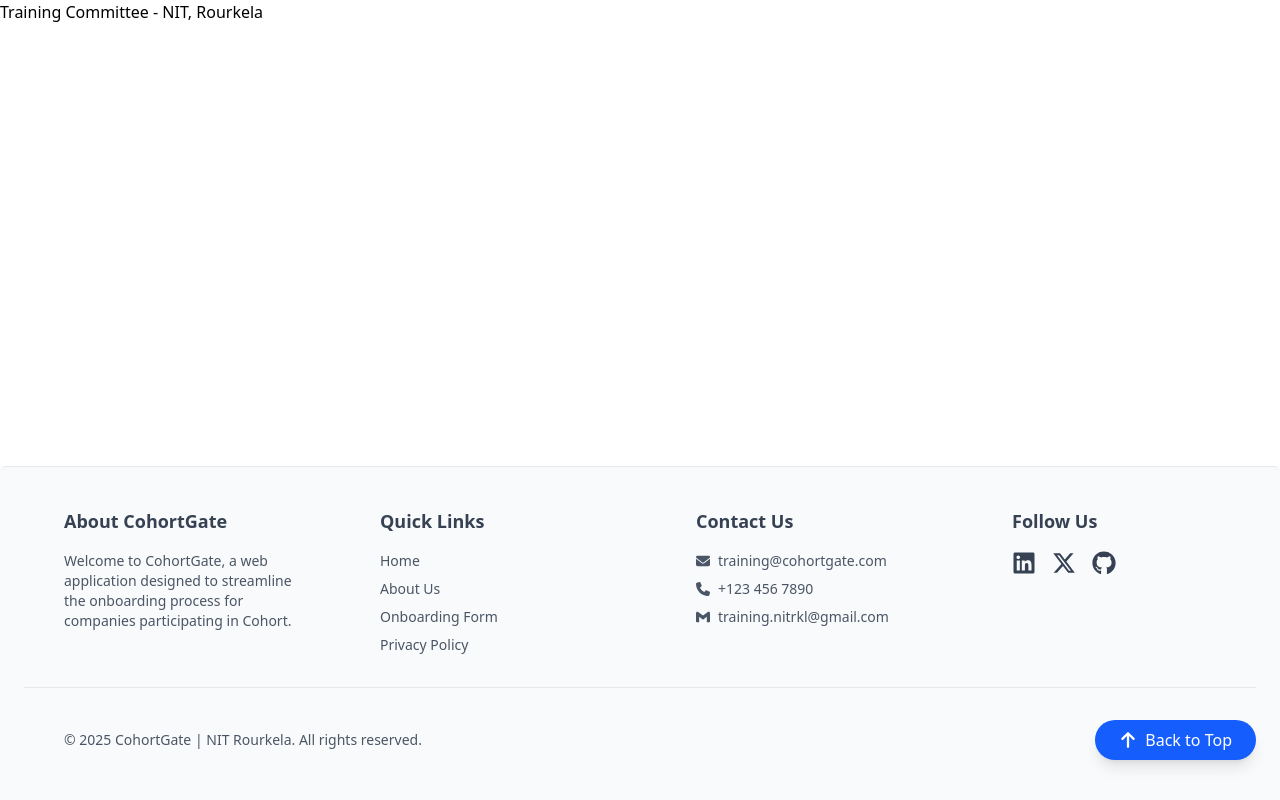
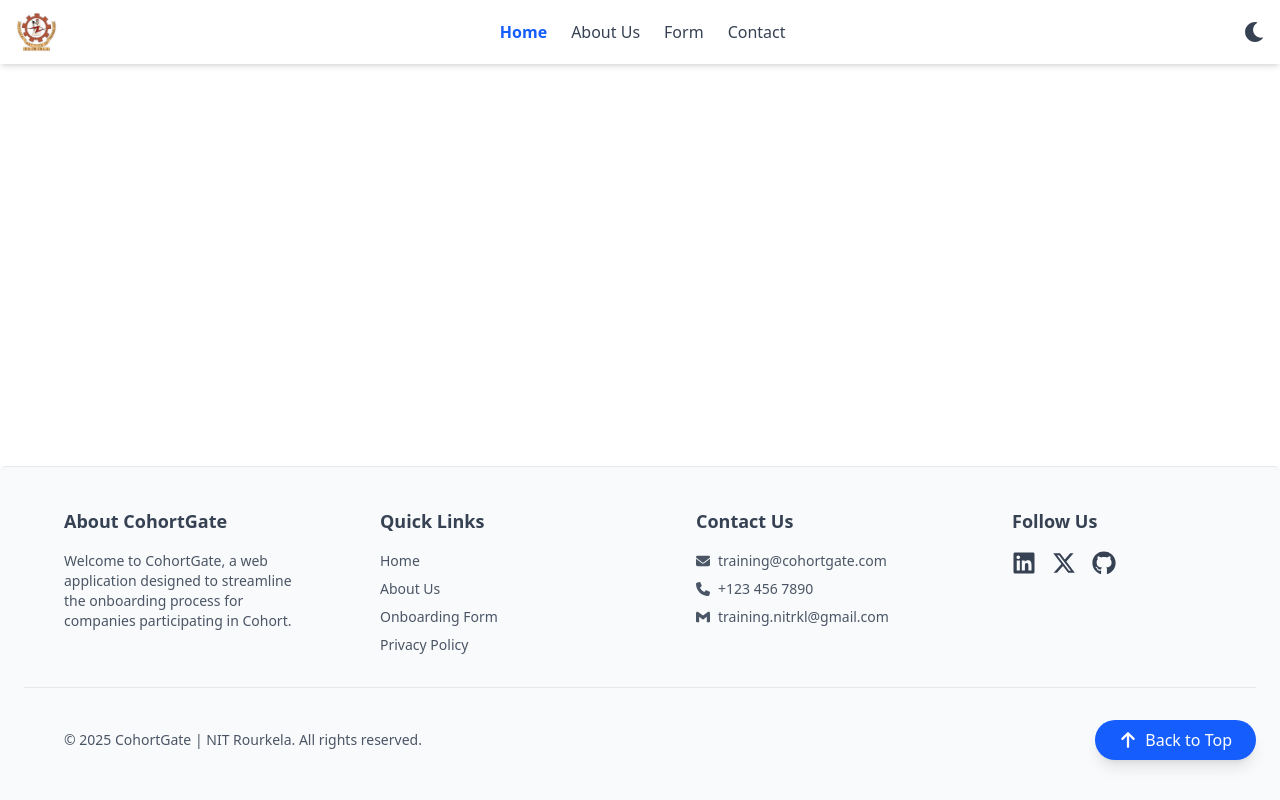
Before and after one commit to Training-Committee-NIT-Rourkela/CohortGate, a React (Vite) app: page / in a window 1280 px wide. Built offline with nearby package versions, Linux system fonts and the light colour scheme.

Commit message:
added the navbar with logo and different buttons

```diff
--- a/package.json
+++ b/package.json
@@ -18,17 +18,20 @@
     "react-dom": "^19.0.0",
     "react-icons": "^5.5.0",
     "react-router": "^7.3.0",
-    "tailwindcss": "^4.0.14"
+    "react-router-dom": "^6.30.0"
   },
   "devDependencies": {
     "@eslint/js": "^9.21.0",
     "@types/react": "^19.0.10",
     "@types/react-dom": "^19.0.4",
     "@vitejs/plugin-react": "^4.3.4",
+    "autoprefixer": "^10.4.21",
     "eslint": "^9.21.0",
     "eslint-plugin-react-hooks": "^5.1.0",
     "eslint-plugin-react-refresh": "^0.4.19",
     "globals": "^15.15.0",
+    "postcss": "^8.5.3",
+    "tailwindcss": "^4.0.14",
     "vite": "^6.2.0"
   }
 }
--- a/src/App.jsx
+++ b/src/App.jsx
@@ -1,12 +1,17 @@
 import "./App.css";
+import { BrowserRouter } from "react-router-dom";
 import Footer from "./components/Footer/Footer";
+import NavBar from "./components/NavBar/NavBar";
 
 function App() {
   return (
-    <div className="flex flex-col min-h-screen">
-      <main className="flex-grow">Training Committee - NIT, Rourkela</main>
-      <Footer />
-    </div>
+    <BrowserRouter>
+      <div className="flex flex-col min-h-screen">
+        <NavBar />
+        <main className="flex-grow">Training Committee - NIT, Rourkela</main>
+        <Footer />
+      </div>
+    </BrowserRouter>
   );
 }
 
--- a/src/components/NavBar/NavBar.jsx
+++ b/src/components/NavBar/NavBar.jsx
@@ -1,7 +1,99 @@
-import React from "react";
+import React, { useState, useEffect } from "react";
+import { Link, NavLink, useLocation } from "react-router-dom";
+import { FaBars, FaTimes, FaMoon, FaSun } from "react-icons/fa";
+import Logo from "../../assets/NITRLOGO-.png";
 
-function NavBar() {
-  return <div>NavBar</div>;
-}
+const NavBar = () => {
+  const [menuOpen, setMenuOpen] = useState(false);
+
+  const [darkMode, setDarkMode] = useState(
+    localStorage.getItem("theme") === "dark"
+  );
+  const location = useLocation();
+
+  useEffect(() => {
+    if (darkMode) {
+      document.documentElement.classList.add("dark");
+      localStorage.setItem("theme", "dark");
+    } else {
+      document.documentElement.classList.remove("dark");
+      localStorage.setItem("theme", "light");
+    }
+  }, [darkMode]);
+  useEffect(() => {
+    document.body.style.overflow = menuOpen ? "hidden" : "auto";
+  }, [menuOpen]);
+
+  return (
+    <nav className="fixed top-0 left-0 w-full bg-white dark:bg-gray-900 shadow-md z-50">
+      <div className="container mx-auto px-4 py-3 flex justify-between items-center">
+        <Link to="/">
+          <img src={Logo} alt="NIT Rourkela Logo" className="h-10" />
+        </Link>
+
+        <ul className="hidden md:flex space-x-6 text-gray-700 dark:text-gray-200">
+          {[
+            { name: "Home", path: "/" },
+            { name: "About Us", path: "/about" },
+            { name: "Form", path: "/form" },
+            { name: "Contact", path: "/contact" },
+          ].map((item) => (
+            <li key={item.path}>
+              <Link
+                to={item.path}
+                className={`hover:text-blue-600 dark:hover:text-blue-400 transition-colors ${
+                  location.pathname === item.path
+                    ? "font-semibold text-blue-600"
+                    : ""
+                }`}
+              >
+                {item.name}
+              </Link>
+            </li>
+          ))}
+        </ul>
+
+        <button
+          className="md:hidden text-gray-700 dark:text-white"
+          onClick={() => setMenuOpen(!menuOpen)}
+        >
+          {menuOpen ? <FaTimes size={24} /> : <FaBars size={24} />}
+        </button>
+
+        {menuOpen && (
+          <ul className="absolute top-14 left-0 w-full bg-white dark:bg-gray-900 text-center shadow-md md:hidden">
+            {[
+              { name: "Home", path: "/" },
+              { name: "About Us", path: "/about" },
+              { name: "Form", path: "/form" },
+              { name: "Contact", path: "/contact" },
+            ].map((item) => (
+              <li
+                key={item.path}
+                className="py-3 border-b border-gray-200 dark:border-gray-700"
+              >
+                <Link
+                  to={item.path}
+                  className="block text-gray-700 dark:text-gray-200 hover:text-blue-600 dark:hover:text-blue-400"
+                  onClick={() => setMenuOpen(false)}
+                >
+                  {item.name}
+                </Link>
+              </li>
+            ))}
+          </ul>
+        )}
+
+        {/* Dark Mode Toggle */}
+        <button
+          className="ml-4 text-gray-700 dark:text-white"
+          onClick={() => setDarkMode(!darkMode)}
+        >
+          {darkMode ? <FaSun size={20} /> : <FaMoon size={20} />}
+        </button>
+      </div>
+    </nav>
+  );
+};
 
 export default NavBar;
```
Also changed, not shown: 1 other file (tests, documents, lock files or other folders).
